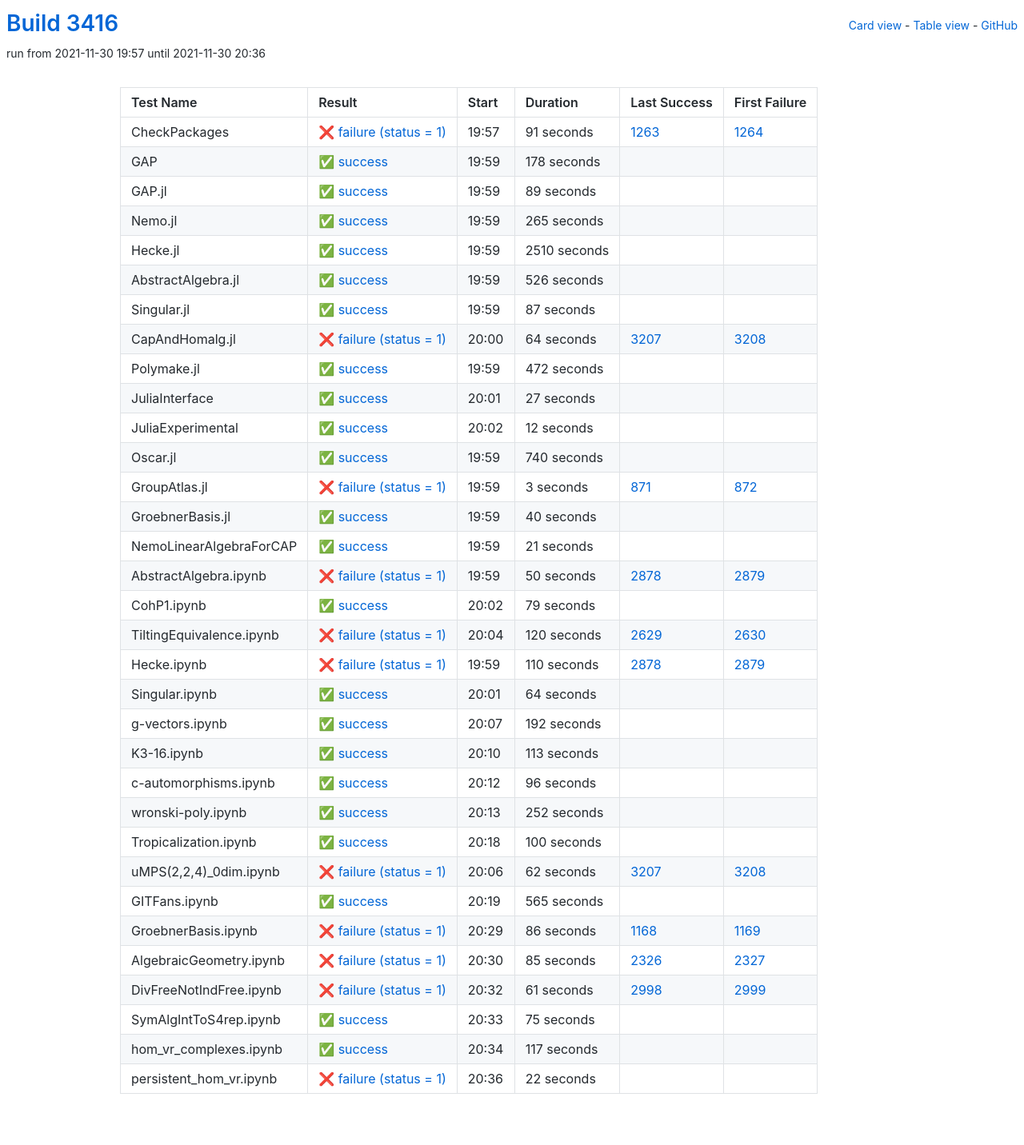
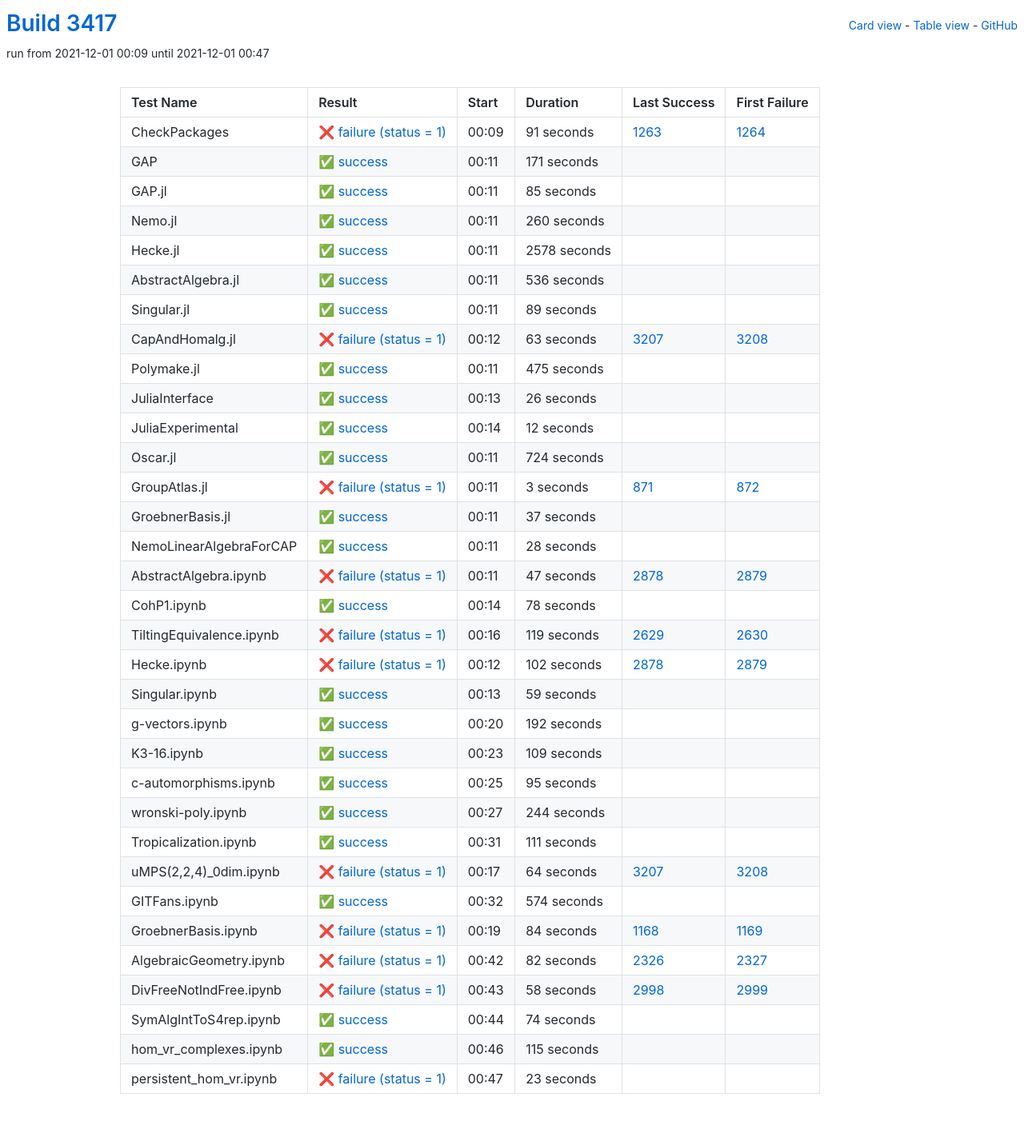
Before and after one commit to oscar-system/oscar-ci-status-stable, a Jekyll site: the page built from table.html, in a window 1280 px wide. Shown: the whole page at 80% size. Built offline with Jekyll 4.4.1, drawn with Linux system fonts in a browser that asks for light colours.

Commit message:
Build #3417

```diff
--- a/_data/ci.yml
+++ b/_data/ci.yml
@@ -1,6 +1,6 @@
 ---
-build: 3416
-build_url: https://oscarci.mathematik.uni-kl.de/job/oscar-stable/3416/
+build: 3417
+build_url: https://oscarci.mathematik.uni-kl.de/job/oscar-stable/3417/
 job: oscar-stable
 organization: oscar-system
 repo: oscar-ci-status-stable
@@ -8,8 +8,8 @@ repourl: https://github.com/oscar-system/oscar-ci-status-stable
 tests:
 - name: CheckPackages
   id: checkpackages
-  log: https://oscarci.mathematik.uni-kl.de/job/oscar-stable/3416/artifact/logs/build-3416/CheckPackages.log
-  start: 2021-11-30 19:57
+  log: https://oscarci.mathematik.uni-kl.de/job/oscar-stable/3417/artifact/logs/build-3417/CheckPackages.log
+  start: 2021-12-01 00:09
   success: false
   exitcode: 1
   status: failure
@@ -20,20 +20,68 @@ tests:
   first_failure_url: https://oscarci.mathematik.uni-kl.de/job/oscar-stable/1264/
 - name: GAP
   id: gap
-  log: https://oscarci.mathematik.uni-kl.de/job/oscar-stable/3416/artifact/logs/build-3416/GAP.log
-  start: 2021-11-30 19:59
+  log: https://oscarci.mathematik.uni-kl.de/job/oscar-stable/3417/artifact/logs/build-3417/GAP.log
+  start: 2021-12-01 00:11
   success: true
   exitcode: 0
   status: success
-  duration: 178
+  duration: 171
   last_success: false
   last_success_url:
   first_failure: false
   first_failure_url:
 - name: GAP.jl
   id: gap-jl
-  log: https://oscarci.mathematik.uni-kl.de/job/oscar-stable/3416/artifact/logs/build-3416/GAP.jl.log
-  start: 2021-11-30 19:59
+  log: https://oscarci.mathematik.uni-kl.de/job/oscar-stable/3417/artifact/logs/build-3417/GAP.jl.log
+  start: 2021-12-01 00:11
+  success: true
+  exitcode: 0
+  status: success
+  duration: 85
+  last_success: false
+  last_success_url:
+  first_failure: false
+  first_failure_url:
+- name: Nemo.jl
+  id: nemo-jl
+  log: https://oscarci.mathematik.uni-kl.de/job/oscar-stable/3417/artifact/logs/build-3417/Nemo.jl.log
+  start: 2021-12-01 00:11
+  success: true
+  exitcode: 0
+  status: success
+  duration: 260
+  last_success: false
+  last_success_url:
+  first_failure: false
+  first_failure_url:
+- name: Hecke.jl
+  id: hecke-jl
+  log: https://oscarci.mathematik.uni-kl.de/job/oscar-stable/3417/artifact/logs/build-3417/Hecke.jl.log
+  start: 2021-12-01 00:11
+  success: true
+  exitcode: 0
+  status: success
+  duration: 2578
+  last_success: false
+  last_success_url:
+  first_failure: false
+  first_failure_url:
+- name: AbstractAlgebra.jl
+  id: abstractalgebra-jl
+  log: https://oscarci.mathematik.uni-kl.de/job/oscar-stable/3417/artifact/logs/build-3417/AbstractAlgebra.jl.log
+  start: 2021-12-01 00:11
+  success: true
+  exitcode: 0
+  status: success
+  duration: 536
+  last_success: false
+  last_success_url:
+  first_failure: false
+  first_failure_url:
+- name: Singular.jl
+  id: singular-jl
+  log: https://oscarci.mathematik.uni-kl.de/job/oscar-stable/3417/artifact/logs/build-3417/Singular.jl.log
+  start: 2021-12-01 00:11
   success: true
   exitcode: 0
   status: success
@@ -42,94 +90,46 @@ tests:
   last_success_url:
   first_failure: false
   first_failure_url:
-- name: Nemo.jl
-  id: nemo-jl
-  log: https://oscarci.mathematik.uni-kl.de/job/oscar-stable/3416/artifact/logs/build-3416/Nemo.jl.log
-  start: 2021-11-30 19:59
-  success: true
-  exitcode: 0
-  status: success
-  duration: 265
-  last_success: false
-  last_success_url:
-  first_failure: false
-  first_failure_url:
-- name: Hecke.jl
-  id: hecke-jl
-  log: https://oscarci.mathematik.uni-kl.de/job/oscar-stable/3416/artifact/logs/build-3416/Hecke.jl.log
-  start: 2021-11-30 19:59
-  success: true
-  exitcode: 0
-  status: success
-  duration: 2510
-  last_success: false
-  last_success_url:
-  first_failure: false
-  first_failure_url:
-- name: AbstractAlgebra.jl
-  id: abstractalgebra-jl
-  log: https://oscarci.mathematik.uni-kl.de/job/oscar-stable/3416/artifact/logs/build-3416/AbstractAlgebra.jl.log
-  start: 2021-11-30 19:59
-  success: true
-  exitcode: 0
-  status: success
-  duration: 526
-  last_success: false
-  last_success_url:
-  first_failure: false
-  first_failure_url:
-- name: Singular.jl
-  id: singular-jl
-  log: https://oscarci.mathematik.uni-kl.de/job/oscar-stable/3416/artifact/logs/build-3416/Singular.jl.log
-  start: 2021-11-30 19:59
-  success: true
-  exitcode: 0
-  status: success
-  duration: 87
-  last_success: false
-  last_success_url:
-  first_failure: false
-  first_failure_url:
 - name: CapAndHomalg.jl
   id: capandhomalg-jl
-  log: https://oscarci.mathematik.uni-kl.de/job/oscar-stable/3416/artifact/logs/build-3416/CapAndHomalg.jl.log
-  start: 2021-11-30 20:00
+  log: https://oscarci.mathematik.uni-kl.de/job/oscar-stable/3417/artifact/logs/build-3417/CapAndHomalg.jl.log
+  start: 2021-12-01 00:12
   success: false
   exitcode: 1
   status: failure
-  duration: 64
+  duration: 63
   last_success: 3207
   last_success_url: https://oscarci.mathematik.uni-kl.de/job/oscar-stable/3207/
   first_failure: 3208
   first_failure_url: https://oscarci.mathematik.uni-kl.de/job/oscar-stable/3208/
 - name: Polymake.jl
   id: polymake-jl
-  log: https://oscarci.mathematik.uni-kl.de/job/oscar-stable/3416/artifact/logs/build-3416/Polymake.jl.log
-  start: 2021-11-30 19:59
+  log: https://oscarci.mathematik.uni-kl.de/job/oscar-stable/3417/artifact/logs/build-3417/Polymake.jl.log
+  start: 2021-12-01 00:11
   success: true
   exitcode: 0
   status: success
-  duration: 472
+  duration: 475
   last_success: false
   last_success_url:
   first_failure: false
   first_failure_url:
 - name: JuliaInterface
   id: juliainterface
-  log: https://oscarci.mathematik.uni-kl.de/job/oscar-stable/3416/artifact/logs/build-3416/JuliaInterface.log
-  start: 2021-11-30 20:01
+  log: https://oscarci.mathematik.uni-kl.de/job/oscar-stable/3417/artifact/logs/build-3417/JuliaInterface.log
+  start: 2021-12-01 00:13
   success: true
   exitcode: 0
   status: success
-  duration: 27
+  duration: 26
   last_success: false
   last_success_url:
   first_failure: false
   first_failure_url:
 - name: JuliaExperimental
   id: juliaexperimental
-  log: https://oscarci.mathematik.uni-kl.de/job/oscar-stable/3416/artifact/logs/build-3416/JuliaExperimental.log
-  start: 2021-11-30 20:02
+  log: https://oscarci.mathematik.uni-kl.de/job/oscar-stable/3417/artifact/logs/build-3417/JuliaExperimental.log
+  start: 2021-12-01 00:14
   success: true
   exitcode: 0
   status: success
@@ -140,20 +140,20 @@ tests:
   first_failure_url:
 - name: Oscar.jl
   id: oscar-jl
-  log: https://oscarci.mathematik.uni-kl.de/job/oscar-stable/3416/artifact/logs/build-3416/Oscar.jl.log
-  start: 2021-11-30 19:59
+  log: https://oscarci.mathematik.uni-kl.de/job/oscar-stable/3417/artifact/logs/build-3417/Oscar.jl.log
+  start: 2021-12-01 00:11
   success: true
   exitcode: 0
   status: success
-  duration: 740
+  duration: 724
   last_success: false
   last_success_url:
   first_failure: false
   first_failure_url:
 - name: GroupAtlas.jl
   id: groupatlas-jl
-  log: https://oscarci.mathematik.uni-kl.de/job/oscar-stable/3416/artifact/logs/build-3416/GroupAtlas.jl.log
-  start: 2021-11-30 19:59
+  log: https://oscarci.mathematik.uni-kl.de/job/oscar-stable/3417/artifact/logs/build-3417/GroupAtlas.jl.log
+  start: 2021-12-01 00:11
   success: false
   exitcode: 1
   status: failure
@@ -164,92 +164,92 @@ tests:
   first_failure_url: https://oscarci.mathematik.uni-kl.de/job/oscar-stable/872/
 - name: GroebnerBasis.jl
   id: groebnerbasis-jl
-  log: https://oscarci.mathematik.uni-kl.de/job/oscar-stable/3416/artifact/logs/build-3416/GroebnerBasis.jl.log
-  start: 2021-11-30 19:59
+  log: https://oscarci.mathematik.uni-kl.de/job/oscar-stable/3417/artifact/logs/build-3417/GroebnerBasis.jl.log
+  start: 2021-12-01 00:11
   success: true
   exitcode: 0
   status: success
-  duration: 40
+  duration: 37
   last_success: false
   last_success_url:
   first_failure: false
   first_failure_url:
 - name: NemoLinearAlgebraForCAP
   id: nemolinearalgebraforcap
-  log: https://oscarci.mathematik.uni-kl.de/job/oscar-stable/3416/artifact/logs/build-3416/NemoLinearAlgebraForCAP.log
-  start: 2021-11-30 19:59
+  log: https://oscarci.mathematik.uni-kl.de/job/oscar-stable/3417/artifact/logs/build-3417/NemoLinearAlgebraForCAP.log
+  start: 2021-12-01 00:11
   success: true
   exitcode: 0
   status: success
-  duration: 21
+  duration: 28
   last_success: false
   last_success_url:
   first_failure: false
   first_failure_url:
 - name: AbstractAlgebra.ipynb
   id: abstractalgebra-ipynb
-  log: https://oscarci.mathematik.uni-kl.de/job/oscar-stable/3416/artifact/logs/build-3416/AbstractAlgebra.ipynb.log
-  start: 2021-11-30 19:59
+  log: https://oscarci.mathematik.uni-kl.de/job/oscar-stable/3417/artifact/logs/build-3417/AbstractAlgebra.ipynb.log
+  start: 2021-12-01 00:11
   success: false
   exitcode: 1
   status: failure
-  duration: 50
+  duration: 47
   last_success: 2878
   last_success_url: https://oscarci.mathematik.uni-kl.de/job/oscar-stable/2878/
   first_failure: 2879
   first_failure_url: https://oscarci.mathematik.uni-kl.de/job/oscar-stable/2879/
 - name: CohP1.ipynb
   id: cohp1-ipynb
-  log: https://oscarci.mathematik.uni-kl.de/job/oscar-stable/3416/artifact/logs/build-3416/CohP1.ipynb.log
-  start: 2021-11-30 20:02
+  log: https://oscarci.mathematik.uni-kl.de/job/oscar-stable/3417/artifact/logs/build-3417/CohP1.ipynb.log
+  start: 2021-12-01 00:14
   success: true
   exitcode: 0
   status: success
-  duration: 79
+  duration: 78
   last_success: false
   last_success_url:
   first_failure: false
   first_failure_url:
 - name: TiltingEquivalence.ipynb
   id: tiltingequivalence-ipynb
-  log: https://oscarci.mathematik.uni-kl.de/job/oscar-stable/3416/artifact/logs/build-3416/TiltingEquivalence.ipynb.log
-  start: 2021-11-30 20:04
+  log: https://oscarci.mathematik.uni-kl.de/job/oscar-stable/3417/artifact/logs/build-3417/TiltingEquivalence.ipynb.log
+  start: 2021-12-01 00:16
   success: false
   exitcode: 1
   status: failure
-  duration: 120
+  duration: 119
   last_success: 2629
   last_success_url: https://oscarci.mathematik.uni-kl.de/job/oscar-stable/2629/
   first_failure: 2630
   first_failure_url: https://oscarci.mathematik.uni-kl.de/job/oscar-stable/2630/
 - name: Hecke.ipynb
   id: hecke-ipynb
-  log: https://oscarci.mathematik.uni-kl.de/job/oscar-stable/3416/artifact/logs/build-3416/Hecke.ipynb.log
-  start: 2021-11-30 19:59
+  log: https://oscarci.mathematik.uni-kl.de/job/oscar-stable/3417/artifact/logs/build-3417/Hecke.ipynb.log
+  start: 2021-12-01 00:12
   success: false
   exitcode: 1
   status: failure
-  duration: 110
+  duration: 102
   last_success: 2878
   last_success_url: https://oscarci.mathematik.uni-kl.de/job/oscar-stable/2878/
   first_failure: 2879
   first_failure_url: https://oscarci.mathematik.uni-kl.de/job/oscar-stable/2879/
 - name: Singular.ipynb
   id: singular-ipynb
-  log: https://oscarci.mathematik.uni-kl.de/job/oscar-stable/3416/artifact/logs/build-3416/Singular.ipynb.log
-  start: 2021-11-30 20:01
+  log: https://oscarci.mathematik.uni-kl.de/job/oscar-stable/3417/artifact/logs/build-3417/Singular.ipynb.log
+  start: 2021-12-01 00:13
   success: true
   exitcode: 0
   status: success
-  duration: 64
+  duration: 59
   last_success: false
   last_success_url:
   first_failure: false
   first_failure_url:
 - name: g-vectors.ipynb
   id: g-vectors-ipynb
-  log: https://oscarci.mathematik.uni-kl.de/job/oscar-stable/3416/artifact/logs/build-3416/g-vectors.ipynb.log
-  start: 2021-11-30 20:07
+  log: https://oscarci.mathematik.uni-kl.de/job/oscar-stable/3417/artifact/logs/build-3417/g-vectors.ipynb.log
+  start: 2021-12-01 00:20
   success: true
   exitcode: 0
   status: success
@@ -260,144 +260,144 @@ tests:
   first_failure_url:
 - name: K3-16.ipynb
   id: k3-16-ipynb
-  log: https://oscarci.mathematik.uni-kl.de/job/oscar-stable/3416/artifact/logs/build-3416/K3-16.ipynb.log
-  start: 2021-11-30 20:10
+  log: https://oscarci.mathematik.uni-kl.de/job/oscar-stable/3417/artifact/logs/build-3417/K3-16.ipynb.log
+  start: 2021-12-01 00:23
   success: true
   exitcode: 0
   status: success
-  duration: 113
+  duration: 109
   last_success: false
   last_success_url:
   first_failure: false
   first_failure_url:
 - name: c-automorphisms.ipynb
   id: c-automorphisms-ipynb
-  log: https://oscarci.mathematik.uni-kl.de/job/oscar-stable/3416/artifact/logs/build-3416/c-automorphisms.ipynb.log
-  start: 2021-11-30 20:12
+  log: https://oscarci.mathematik.uni-kl.de/job/oscar-stable/3417/artifact/logs/build-3417/c-automorphisms.ipynb.log
+  start: 2021-12-01 00:25
   success: true
   exitcode: 0
   status: success
-  duration: 96
+  duration: 95
   last_success: false
   last_success_url:
   first_failure: false
   first_failure_url:
 - name: wronski-poly.ipynb
   id: wronski-poly-ipynb
-  log: https://oscarci.mathematik.uni-kl.de/job/oscar-stable/3416/artifact/logs/build-3416/wronski-poly.ipynb.log
-  start: 2021-11-30 20:13
+  log: https://oscarci.mathematik.uni-kl.de/job/oscar-stable/3417/artifact/logs/build-3417/wronski-poly.ipynb.log
+  start: 2021-12-01 00:27
   success: true
   exitcode: 0
   status: success
-  duration: 252
+  duration: 244
   last_success: false
   last_success_url:
   first_failure: false
   first_failure_url:
 - name: Tropicalization.ipynb
   id: tropicalization-ipynb
-  log: https://oscarci.mathematik.uni-kl.de/job/oscar-stable/3416/artifact/logs/build-3416/Tropicalization.ipynb.log
-  start: 2021-11-30 20:18
+  log: https://oscarci.mathematik.uni-kl.de/job/oscar-stable/3417/artifact/logs/build-3417/Tropicalization.ipynb.log
+  start: 2021-12-01 00:31
   success: true
   exitcode: 0
   status: success
-  duration: 100
+  duration: 111
   last_success: false
   last_success_url:
   first_failure: false
   first_failure_url:
 - name: uMPS(2,2,4)_0dim.ipynb
   id: umps-2-2-4-0dim-ipynb
-  log: https://oscarci.mathematik.uni-kl.de/job/oscar-stable/3416/artifact/logs/build-3416/uMPS-2-2-4-_0dim.ipynb.log
-  start: 2021-11-30 20:06
+  log: https://oscarci.mathematik.uni-kl.de/job/oscar-stable/3417/artifact/logs/build-3417/uMPS-2-2-4-_0dim.ipynb.log
+  start: 2021-12-01 00:17
   success: false
   exitcode: 1
   status: failure
-  duration: 62
+  duration: 64
   last_success: 3207
   last_success_url: https://oscarci.mathematik.uni-kl.de/job/oscar-stable/3207/
   first_failure: 3208
   first_failure_url: https://oscarci.mathematik.uni-kl.de/job/oscar-stable/3208/
 - name: GITFans.ipynb
   id: gitfans-ipynb
-  log: https://oscarci.mathematik.uni-kl.de/job/oscar-stable/3416/artifact/logs/build-3416/GITFans.ipynb.log
-  start: 2021-11-30 20:19
+  log: https://oscarci.mathematik.uni-kl.de/job/oscar-stable/3417/artifact/logs/build-3417/GITFans.ipynb.log
+  start: 2021-12-01 00:32
   success: true
   exitcode: 0
   status: success
-  duration: 565
+  duration: 574
   last_success: false
   last_success_url:
   first_failure: false
   first_failure_url:
 - name: GroebnerBasis.ipynb
   id: groebnerbasis-ipynb
-  log: https://oscarci.mathematik.uni-kl.de/job/oscar-stable/3416/artifact/logs/build-3416/GroebnerBasis.ipynb.log
-  start: 2021-11-30 20:29
+  log: https://oscarci.mathematik.uni-kl.de/job/oscar-stable/3417/artifact/logs/build-3417/GroebnerBasis.ipynb.log
+  start: 2021-12-01 00:19
   success: false
   exitcode: 1
   status: failure
-  duration: 86
+  duration: 84
   last_success: 1168
   last_success_url: https://oscarci.mathematik.uni-kl.de/job/oscar-stable/1168/
   first_failure: 1169
   first_failure_url: https://oscarci.mathematik.uni-kl.de/job/oscar-stable/1169/
 - name: AlgebraicGeometry.ipynb
   id: algebraicgeometry-ipynb
-  log: https://oscarci.mathematik.uni-kl.de/job/oscar-stable/3416/artifact/logs/build-3416/AlgebraicGeometry.ipynb.log
-  start: 2021-11-30 20:30
+  log: https://oscarci.mathematik.uni-kl.de/job/oscar-stable/3417/artifact/logs/build-3417/AlgebraicGeometry.ipynb.log
+  start: 2021-12-01 00:42
   success: false
   exitcode: 1
   status: failure
-  duration: 85
+  duration: 82
   last_success: 2326
   last_success_url: https://oscarci.mathematik.uni-kl.de/job/oscar-stable/2326/
   first_failure: 2327
   first_failure_url: https://oscarci.mathematik.uni-kl.de/job/oscar-stable/2327/
 - name: DivFreeNotIndFree.ipynb
   id: divfreenotindfree-ipynb
-  log: https://oscarci.mathematik.uni-kl.de/job/oscar-stable/3416/artifact/logs/build-3416/DivFreeNotIndFree.ipynb.log
-  start: 2021-11-30 20:32
+  log: https://oscarci.mathematik.uni-kl.de/job/oscar-stable/3417/artifact/logs/build-3417/DivFreeNotIndFree.ipynb.log
+  start: 2021-12-01 00:43
   success: false
   exitcode: 1
   status: failure
-  duration: 61
+  duration: 58
   last_success: 2998
   last_success_url: https://oscarci.mathematik.uni-kl.de/job/oscar-stable/2998/
   first_failure: 2999
   first_failure_url: https://oscarci.mathematik.uni-kl.de/job/oscar-stable/2999/
 - name: SymAlgIntToS4rep.ipynb
   id: symalginttos4rep-ipynb
-  log: https://oscarci.mathematik.uni-kl.de/job/oscar-stable/3416/artifact/logs/build-3416/SymAlgIntToS4rep.ipynb.log
-  start: 2021-11-30 20:33
+  log: https://oscarci.mathematik.uni-kl.de/job/oscar-stable/3417/artifact/logs/build-3417/SymAlgIntToS4rep.ipynb.log
+  start: 2021-12-01 00:44
   success: true
   exitcode: 0
   status: success
-  duration: 75
+  duration: 74
   last_success: false
   last_success_url:
   first_failure: false
   first_failure_url:
 - name: hom_vr_complexes.ipynb
   id: hom-vr-complexes-ipynb
-  log: https://oscarci.mathematik.uni-kl.de/job/oscar-stable/3416/artifact/logs/build-3416/hom_vr_complexes.ipynb.log
-  start: 2021-11-30 20:34
+  log: https://oscarci.mathematik.uni-kl.de/job/oscar-stable/3417/artifact/logs/build-3417/hom_vr_complexes.ipynb.log
+  start: 2021-12-01 00:46
   success: true
   exitcode: 0
   status: success
-  duration: 117
+  duration: 115
   last_success: false
   last_success_url:
   first_failure: false
   first_failure_url:
 - name: persistent_hom_vr.ipynb
   id: persistent-hom-vr-ipynb
-  log: https://oscarci.mathematik.uni-kl.de/job/oscar-stable/3416/artifact/logs/build-3416/persistent_hom_vr.ipynb.log
-  start: 2021-11-30 20:36
+  log: https://oscarci.mathematik.uni-kl.de/job/oscar-stable/3417/artifact/logs/build-3417/persistent_hom_vr.ipynb.log
+  start: 2021-12-01 00:47
   success: false
   exitcode: 1
   status: failure
-  duration: 22
+  duration: 23
   last_success: false
   last_success_url:
   first_failure: false
```
Also changed, not shown: README.md.
